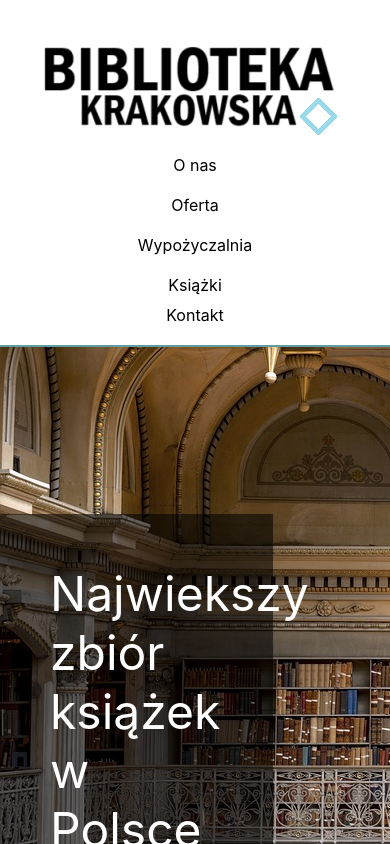
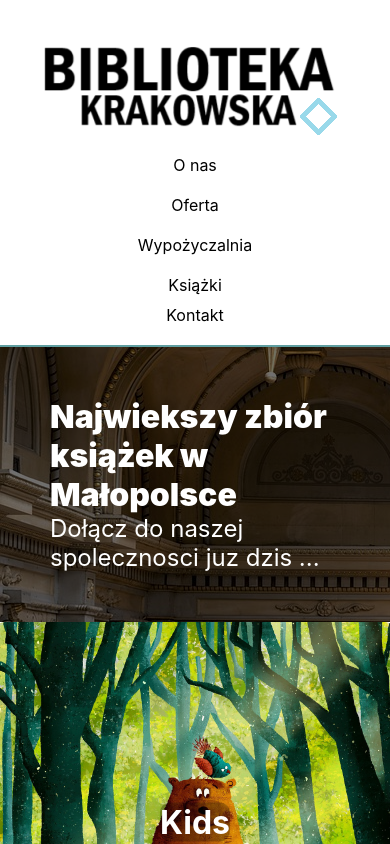
Before and after one commit to marcinoles87/biblioteka, a React (Create React App) app: page / in a window 390 px wide. Shown: the top 844 px of the page. Built offline with nearby package versions, Linux system fonts and the light colour scheme; no server answers.

Commit message:
add new media

```diff
--- a/src/App.css
+++ b/src/App.css
@@ -84,14 +84,17 @@ html{
   padding: 50px;
   background-color: rgba(0, 0, 0, 0.555);
   color: white;
+
 }
 
 .main-info-header{
-  font-size: 3rem;
+  font-size: 5rem;
+  font-weight: 900;
 }
 
 .main-info-text{
-  font-size: 1.5rem;
+  font-size: 2rem;
+
 }
 
 /*news*/
@@ -101,6 +104,8 @@ html{
   flex-direction: row;
   flex-wrap: wrap;
   justify-content: center;
+  width: 80%;
+
 
 }
 
@@ -566,6 +571,24 @@ align-items: center;
     margin: 0;
   }
 
+  .main-info{
+    width: 100%;
+  }
+
+  .main-container{
+    height: auto;
+  }
+
+  .main-info-header{
+    display: flex;
+    flex-direction: column;
+    font-size: 2rem;
+  }
+
+  .main-info-text{
+    font-size: 1.5rem;
+  }
+
   .news-container{
 
     flex-direction: column;
@@ -591,6 +614,13 @@ align-items: center;
 
 
   .footer-container{
+    display: flex;
     flex-direction: column;
+    height: auto;
+  }
+
+  .footer-info{
+    padding: 10px;
+    height: auto;
   }
 }
--- a/src/components/Main.js
+++ b/src/components/Main.js
@@ -5,7 +5,7 @@ function Main() {
     <div className='main-container'>
 
       <div className='main-info'>
-        <p className='main-info-header'>Najwiekszy zbiór książek w Polsce</p>
+        <p className='main-info-header'>Najwiekszy zbiór książek w Małopolsce</p>
         <p className='main-info-text'>Dołącz do naszej spolecznosci juz dzis ...</p>
       </div>
 
```
